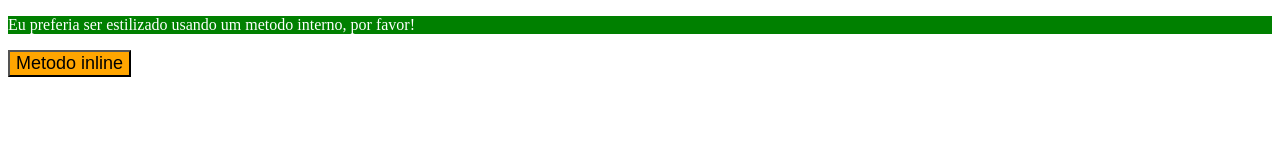
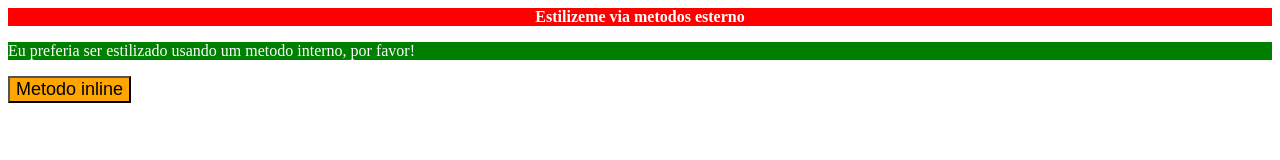
Before and after one commit to erikalps/css-foumdations, a plain HTML site: page projetos/css-metodos.html in a window 1280 px wide. Drawn offline with Linux system fonts and the light colour scheme.

Commit message:
adicionei um arquivo styles.css e linkei ao css metodos

```diff
--- a/projetos/css-metodos.html
+++ b/projetos/css-metodos.html
@@ -3,6 +3,7 @@
     <head>
         <meta charset="UTF-8">
         <title> CSS Metodos</title>
+        <link rel="stylesheet" href="styles.css">
         <style>
             p{
                 background-color: green;
@@ -13,6 +14,7 @@
     </head>
 
     <body>
+        <div>Estilizeme via metodos esterno</div>
         <p>Eu preferia ser estilizado usando um metodo interno, por favor!</p>
         <button style="background-color: orange; font-size: 18px;" >Metodo inline</button>
     </body>
--- /dev/null
+++ b/projetos/styles.css
@@ -0,0 +1,7 @@
+div{
+    background-color: red;
+    color: white;
+    font-size: 32 px;
+    text-align: center;
+    font-weight: bold;
+}
```
